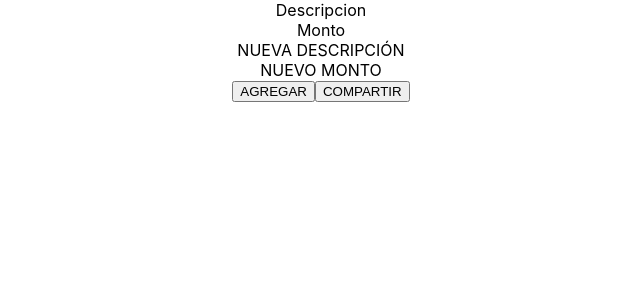
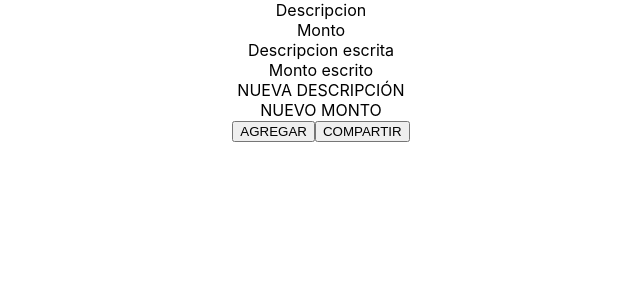
Before and after one commit to moctezumadaniel/MDTickets, a React (Create React App) app: page / in a window 1280 px wide. Shown: the top 300 px of the page, without its empty margins (319-959 px from the left). Built offline with nearby package versions, Linux system fonts and the light colour scheme.

Commit message:
initial item template added

```diff
--- a/src/App.js
+++ b/src/App.js
@@ -2,11 +2,13 @@ import logo from './logo.svg';
 import './App.css';
 import MainForm from "./MainForm"
 import MainTicket from "./MainTicket"
+import ItemTemplate from "./ItemTemplate"
 
 function App() {
   return (
     <div className="App">
       <MainTicket/>
+      <ItemTemplate/>
       <MainForm/>
 
     </div>
--- /dev/null
+++ b/src/ItemTemplate.js
@@ -0,0 +1,10 @@
+function ItemTemplate(){
+    return(
+        <div>
+            <div>Descripcion escrita</div>
+            <div>Monto escrito</div>
+        </div>
+    );
+}
+
+export default ItemTemplate
```
